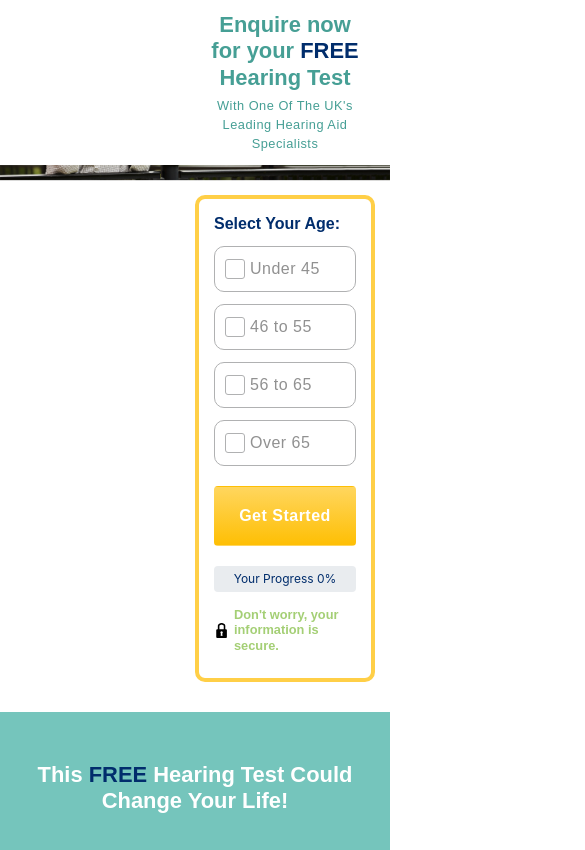
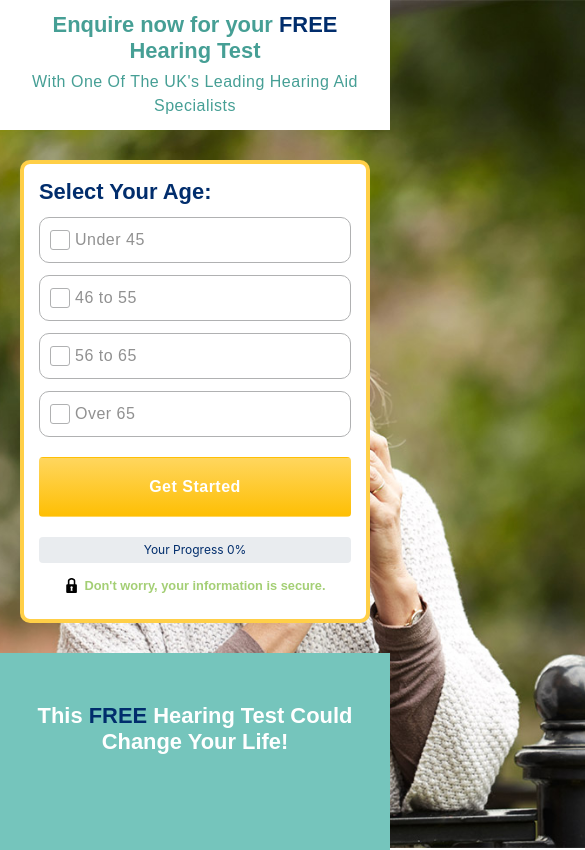
Before and after one commit to bubbleseal/HearingTestSite, a plain HTML site: page index.html in a window 390 px wide. Shown: the top 850 px of the page, 585 px wide, since content can reach past the window. Drawn offline with nearby package versions, Linux system fonts and the light colour scheme.

Commit message:
Made web responsive

```diff
--- a/abstracts/_mixins.scss
+++ b/abstracts/_mixins.scss
@@ -20,3 +20,37 @@
     -ms-transition:     $att $duration $timing $delay;
     transition:         $att $duration $timing $delay;
 }
+
+//Gradient
+@mixin lineargradient-background ($color-1, $color-2){
+    background-image: -webkit-gradient(linear, left top, left bottom, from($color-1), to($color-2));
+    background-image: -webkit-linear-gradient(top, $color-1, $color-2);
+    background-image: -moz-linear-gradient(top, $color-1, $color-2);
+    background-image: -ms-linear-gradient(top, $color-1, $color-2);
+    background-image: -o-linear-gradient(top, $color-1, $color-2);
+    background-image: linear-gradient(to bottom, $color-1, $color-2);
+}
+
+// Breakpoints
+@mixin breakpoint ($breakpoint){
+    @if $breakpoint == tiny {
+        @media screen and (max-width: 479px) {
+            @content;
+        }
+    }
+    @if $breakpoint == small {
+        @media screen and (max-width: 767px) {
+            @content;
+        }
+    }
+    @if $breakpoint == medium {
+        @media screen and (max-width: 991px) {
+            @content;
+        }
+    }
+    @if $breakpoint == large {
+        @media screen and (max-width: 1119px) {
+            @content;
+        }
+    }
+}
--- a/base/_typography.scss
+++ b/base/_typography.scss
@@ -29,6 +29,10 @@ body {
   h2 {
     @include font-face($base-font, $size-medium, $semi-bold);
     margin: 5px 0;
+
+    @include breakpoint(small){
+      @include font-face($base-font, $size-large, $semi-bold);
+    }
   }
 
   h5 {
@@ -44,6 +48,10 @@ body {
   p {
     @include font-face($base-font, $size-small, $regular);
     letter-spacing: $letterspace;
+
+    @include breakpoint(small){
+      @include font-face($base-font, $size-medium, $regular);
+    }
   }
 
   a {
@@ -58,6 +66,10 @@ body {
     @include font-face($base-font, $size-small, $fine);
     margin: 5px 0 0 0;
     letter-spacing: $letterspace;
+
+    @include breakpoint(small){
+      @include font-face($base-font, $size-medium, $fine);
+    }
   }
 }
 
@@ -89,6 +101,10 @@ form {
   }
   p {
     @include font-face($base-font, $size-small, $semi-bold);
+
+    @include breakpoint(small){
+      @include font-face($base-font, $size-medium, $semi-bold);
+    }
   }
 }
 
--- a/components/_buttons.scss
+++ b/components/_buttons.scss
@@ -3,22 +3,10 @@
     margin: 20px 0;
 
     background-color: #ffd65e;
-    background-image: -webkit-gradient(linear, left top, left bottom, from(#ffd65e), to(#febf04));
-    background-image: -webkit-linear-gradient(top, #ffd65e, #febf04);
-    background-image: -moz-linear-gradient(top, #ffd65e, #febf04);
-    background-image: -ms-linear-gradient(top, #ffd65e, #febf04);
-    background-image: -o-linear-gradient(top, #ffd65e, #febf04);
-    background-image: linear-gradient(to bottom, #ffd65e, #febf04);
+    @include lineargradient-background (#ffd65e, #febf04);
 
     &:hover {
         background-color: #ffd65e + 1.5;
-        background-image: -webkit-gradient(linear, left top, left bottom, from(#febf04), to(#ffd65e));
-        background-image: -webkit-linear-gradient(top, #febf04, #ffd65e);
-        background-image: -moz-linear-gradient(top, #febf04, #ffd65e);
-        background-image: -ms-linear-gradient(top, #febf04, #ffd65e);
-        background-image: -o-linear-gradient(top, #febf04, #ffd65e);
-        background-image: linear-gradient(to bottom, #febf04, #ffd65e);
+        @include lineargradient-background (#febf04, #ffd65e);
     }
-
-
 }
--- a/components/_card.scss
+++ b/components/_card.scss
@@ -1,9 +1,18 @@
 aside {
   margin: 0 10px;
+
+  @include breakpoint (small) {
+    margin: 25px 0;
+    padding: 0 30px;
+  }
 
   img {
     height: 120px;
     margin-bottom: 20px;
+
+    @include breakpoint (small) {
+      height: 150px;
+    }
   }
 }
 
@@ -13,15 +22,15 @@ aside {
 }
 
 
-// Transition Control
+// Transition Animation
 aside:nth-child(1) {
   @include transition( all, 0.5s, ease-in);
 }
 
 aside:nth-child(2) {
-  @include transition( all, 0.5s, ease-in, .2s);
+  @include transition( all, 0.5s, ease-in, 0.2s);
 }
 
 aside:nth-child(3) {
-  @include transition( all, 0.5s, ease-in, .4s);
+  @include transition( all, 0.5s, ease-in, 0.4s);
 }
--- /dev/null
+++ b/components/_logos.scss
@@ -0,0 +1,9 @@
+.logo {
+    @include breakpoint (small) {
+        padding: 10px 0;
+    }
+
+    @include breakpoint (tiny) {
+        padding: 20px 0;
+    }
+}
--- a/index.html
+++ b/index.html
@@ -16,14 +16,14 @@
     <section class="main">
         <div class="header-bar">
             <div class="container d-flex justify-content-end">
-                <div class="col-6 text-center">
+                <div class="col-md-6 col-12 text-center">
                     <h1 class="enquiry-head">Enquire now for your <span>free</span> Hearing Test</h1>
                     <p class="enquiry-desc">With One Of The UK's Leading Hearing Aid Specialists</p>
                 </div>
             </div>
         </div>
-        <div class="container d-flex justify-content-end">
-            <div class="col-6 form-container form-container-default">
+        <div class="container d-flex justify-content-end container-mobile">
+            <div class="col-md-6 col-12 form-container form-container-default">
                 <form>
                     <h2>Select Your Age:</h2>
                     <div class="radiobutton d-flex align-items-center">
@@ -59,15 +59,15 @@
         <div class="container">
             <h1 class="text-center">This <span>free</span> Hearing Test Could Change Your Life!</h1>
             <div class="row details-container">
-                <aside class="col text-center hiddenCards">
+                <aside class="col-12 col-md text-center hiddenCards">
                     <img src="assets/people-icon.png" alt="people" />
                     <p>10 million people in the UK are experiencing hearing loss, with 4 million of them being currently undiagnosed.</p>
                 </aside>
-                <aside class="col text-center hiddenCards">
+                <aside class="col-12 col-md text-center hiddenCards">
                     <img src="assets/certificate-icon.png" alt="certified" />
                     <p>We're a company with decades of expertise and a wide range of trusted medical advisors.</p>
                 </aside>
-                <aside class="col text-center hiddenCards">
+                <aside class="col col-md text-center hiddenCards">
                     <img src="assets/hearing-icon.png" alt="hearing" />
                     <p>More than 100,000 people trust us to test and care for their hearing every year.</p>
                 </aside>
@@ -80,16 +80,16 @@
             <h2 class="description">As seen on:</h2>
             <hr/>
             <div class="row align-items-middle">
-                <div class="col-3 d-flex align-items-center justify-content-center">
+                <div class="col-md-3 col-12 d-flex align-items-center justify-content-center logo">
                     <img class="img-fluid" src="assets/msn-logo.jpg" alt="MSN" />
                 </div>
-                <div class="col-3 d-flex align-items-center justify-content-center">
+                <div class="col-md-3 col-12 d-flex align-items-center justify-content-center logo">
                     <img class="img-fluid" src="assets/daily-mail-logo.jpg" alt="Daily Mail" />
                 </div>
-                <div class="col-3 d-flex align-items-center justify-content-center">
+                <div class="col-md-3 col-12 d-flex align-items-center justify-content-center logo">
                     <img class="img-fluid" src="assets/telegraph-logo.png" alt="Telegraph" />
                 </div>
-                <div class="col-3 d-flex align-items-center justify-content-center">
+                <div class="col-md-3 col-12 d-flex align-items-center justify-content-center logo">
                     <img class="img-fluid" src="assets/mirror-logo.jpg" alt="Mirror" />
                 </div>
             </div>
--- a/layout/_grid.scss
+++ b/layout/_grid.scss
@@ -3,5 +3,6 @@
 
   .details-container {
     margin-top: 40px;
+
   }
 }
--- a/layout/_header.scss
+++ b/layout/_header.scss
@@ -6,12 +6,29 @@
     padding: 12px 0;
   }
 
+  .container-mobile {
+    @include breakpoint (small) {
+      padding: 0 80px;
+    }
+    @include breakpoint (tiny) {
+      padding: 0 20px;
+    }
+  }
+
   .background-img {
-    width: 100%;
+    height: 130%;
     position: absolute;
     z-index: -1;
     top: 0;
     left: 0;
     transform: translateY(-9%);
+
+    @include breakpoint (large){
+      transform: translateX(-10%);
+    }
+
+    @include breakpoint (medium){
+      transform: translateX(-9%);
+    }
   }
 }
--- a/main.scss
+++ b/main.scss
@@ -3,11 +3,14 @@
 
 @import 'base/colors';
 @import 'base/typography';
+@import 'base/config';
 
 @import 'components/buttons';
 @import 'components/inputs';
 @import 'components/progressbar';
 @import 'components/card';
+@import 'components/logos';
+
 
 @import 'layout/forms';
 @import 'layout/grid';
@@ -16,7 +19,7 @@
 
 body {
   max-width: 100%;
-  x-overflow: hidden;
+  overflow-x: hidden;
 }
 
 .container {
```
Also changed, not shown: base/_config.scss (added), main.css, 1 other file. Lines whose indentation alone changed are shown as unchanged.
